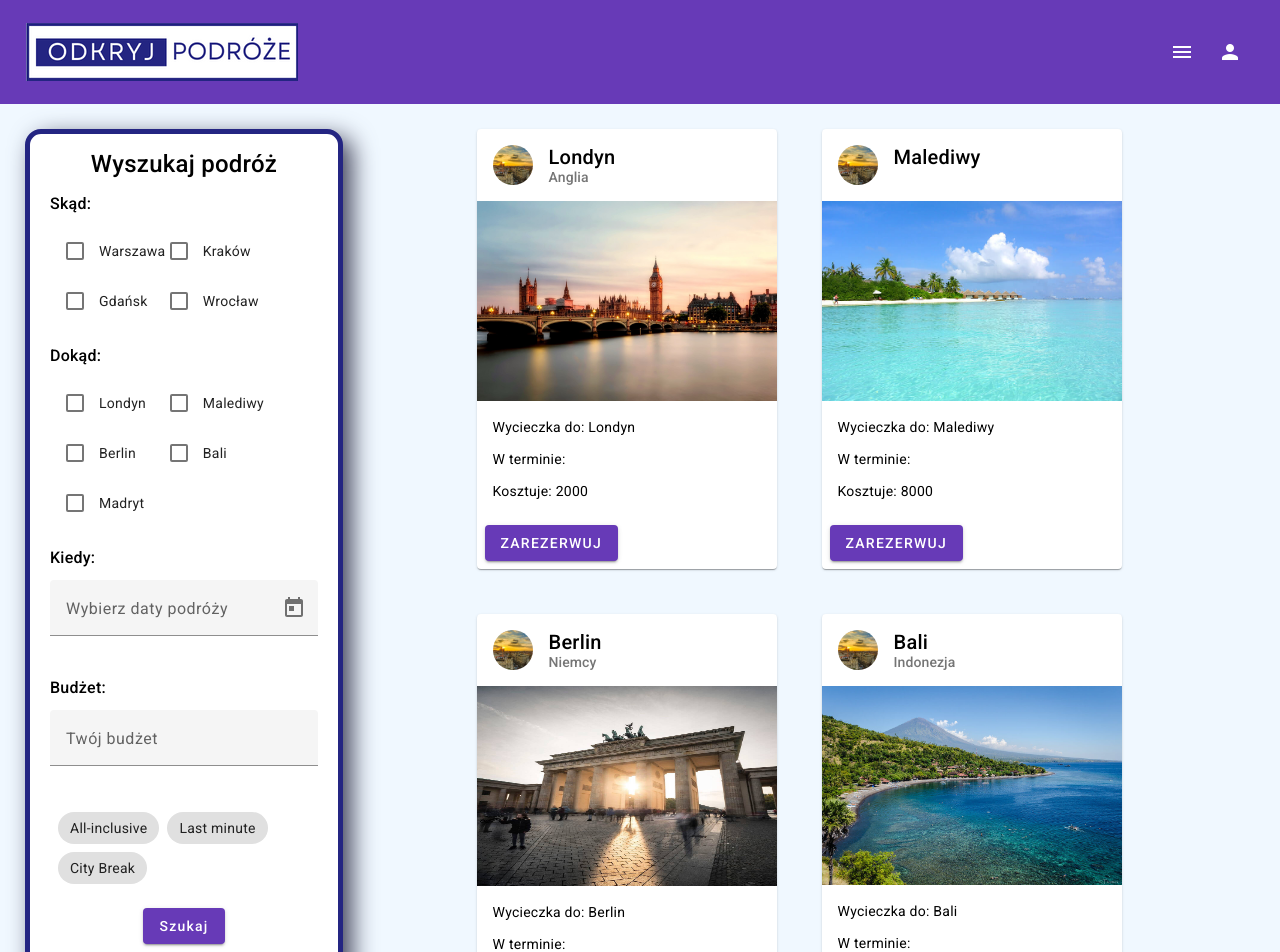
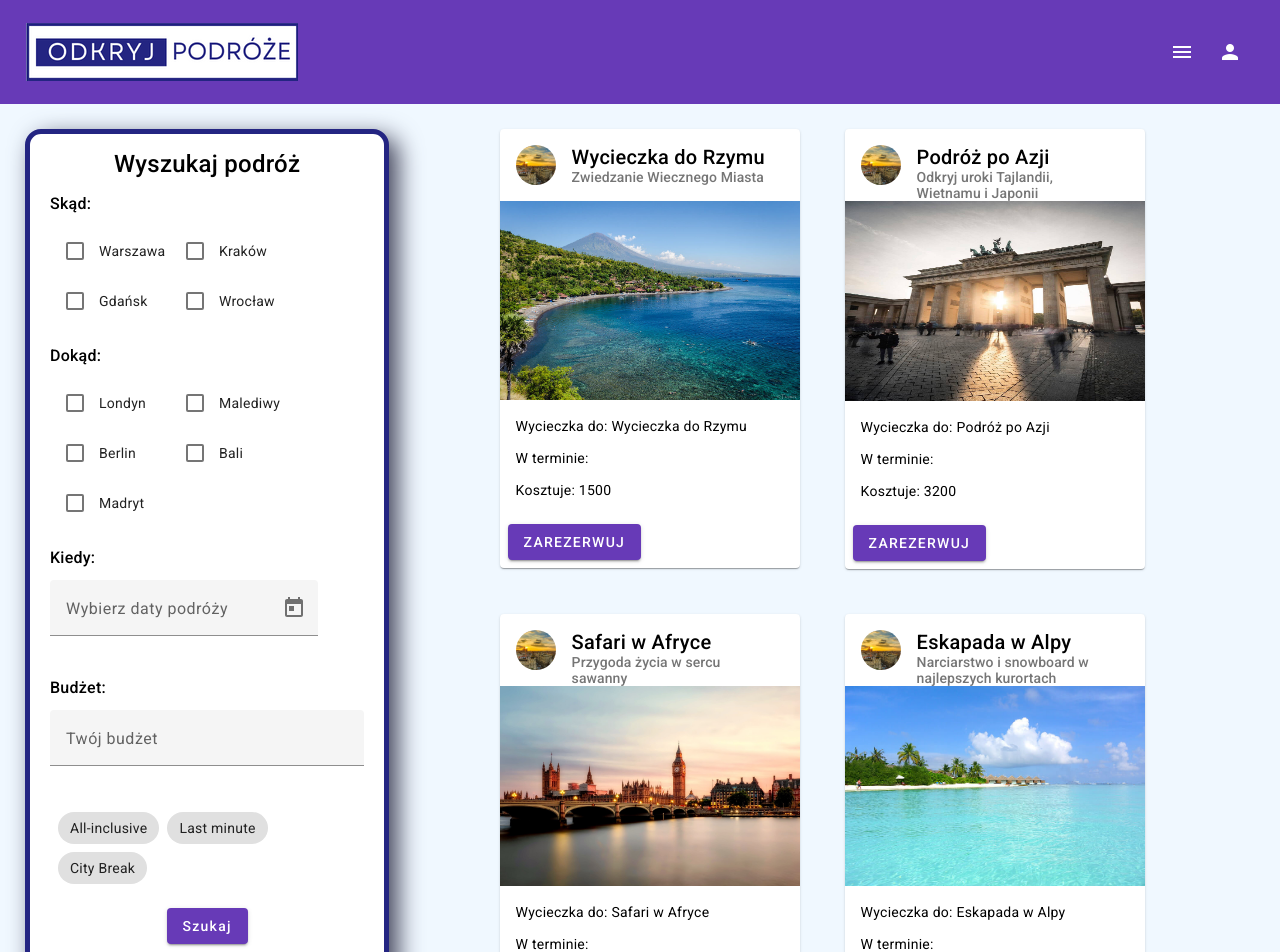
Before and after one commit to BKawecki/odkryj-podroze, an Angular app: page / in a window 1280 px wide. Shown: the top 952 px of the page. Built offline with nearby package versions, Linux system fonts and the light colour scheme.

Commit message:
Added subscription to trips, added filters for places

```diff
--- /dev/null
+++ b/src/app/models/trip.ts
@@ -0,0 +1,6 @@
+export interface Trip {
+    title: string;
+    subtitle: string;
+    url: string;
+    cost: number;
+}
--- a/src/app/search/search.component.html
+++ b/src/app/search/search.component.html
@@ -44,10 +44,9 @@
         </div>
     </div>
     <div class="search__cards">
-        <app-vacation-card [width]="'300px'" [img]="'/assets/Londyn.jpeg'" [title]="'Londyn'" [subtitle]="'Anglia'" [cost]="'2000'"></app-vacation-card>
-        <app-vacation-card [width]="'300px'" [img]="'/assets/Malediwy.jpg'" [title]="'Malediwy'" [cost]="'8000'"></app-vacation-card>
-        <app-vacation-card [width]="'300px'" [img]="'/assets/Berlin.jpg'" [title]="'Berlin'" [subtitle]="'Niemcy'" [cost]="'1500'"></app-vacation-card>
-        <app-vacation-card [width]="'300px'" [img]="'/assets/Bali.jpg'" [title]="'Bali'" [subtitle]="'Indonezja'" [cost]="'7000'"></app-vacation-card>
-        <app-vacation-card [width]="'300px'" [img]="'/assets/Madrid.jpg'" [title]="'Madryt'" [subtitle]="'Hiszpania'" [cost]="'2500'"></app-vacation-card>
+        <app-vacation-card
+        *ngFor="let trip of trips"
+        [width]="'300px'" [img]="trip.url" [title]="trip.title" [subtitle]="trip.subtitle" [cost]="trip.cost"></app-vacation-card>
+
     </div>
 </div>
--- a/src/app/search/search.component.ts
+++ b/src/app/search/search.component.ts
@@ -1,4 +1,6 @@
 import { Component } from '@angular/core';
+import TRIPS from 'src/assets/karty/wycieczki';
+
 
 @Component({
   selector: 'app-search',
@@ -6,7 +8,7 @@ import { Component } from '@angular/core';
   styleUrls: ['./search.component.scss']
 })
 export class SearchComponent {
-
+  trips = TRIPS;
   fromPlaces = ['Warszawa', 'Kraków', 'Gdańsk', 'Wrocław'];
   toPlaces = ['Londyn', 'Malediwy', 'Berlin', 'Bali', 'Madryt'];
   tripOptions = ['All-inclusive', 'Last minute', 'City Break'];
--- a/src/app/vacation-card/vacation-card.component.ts
+++ b/src/app/vacation-card/vacation-card.component.ts
@@ -10,5 +10,5 @@ export class VacationCardComponent {
   @Input() img = '';
   @Input() title = '';
   @Input() subtitle = '';
-  @Input() cost = '';
+  @Input() cost = 0;
 }
--- /dev/null
+++ b/src/assets/karty/wycieczki.ts
@@ -0,0 +1,30 @@
+import { Trip } from "src/app/models/trip";
+
+const TRIPS: Trip[] = [
+    {
+      title: 'Wycieczka do Rzymu',
+      subtitle: 'Zwiedzanie Wiecznego Miasta',
+      url: 'assets/Bali.jpg',
+      cost: 1500
+    },
+    {
+      title: 'Podróż po Azji',
+      subtitle: 'Odkryj uroki Tajlandii, Wietnamu i Japonii',
+      url: 'assets/Berlin.jpg',
+      cost: 3200
+    },
+    {
+      title: 'Safari w Afryce',
+      subtitle: 'Przygoda życia w sercu sawanny',
+      url: 'assets/Londyn.jpeg',
+      cost: 2500
+    },
+    {
+      title: 'Eskapada w Alpy',
+      subtitle: 'Narciarstwo i snowboard w najlepszych kurortach',
+      url: 'assets/Malediwy.jpg',
+      cost: 1800
+    }
+  ];
+
+  export default TRIPS;
```
Also changed, not shown: src/app/services/search.service.ts (added), 1 other file (tests, documents, lock files or other folders).
